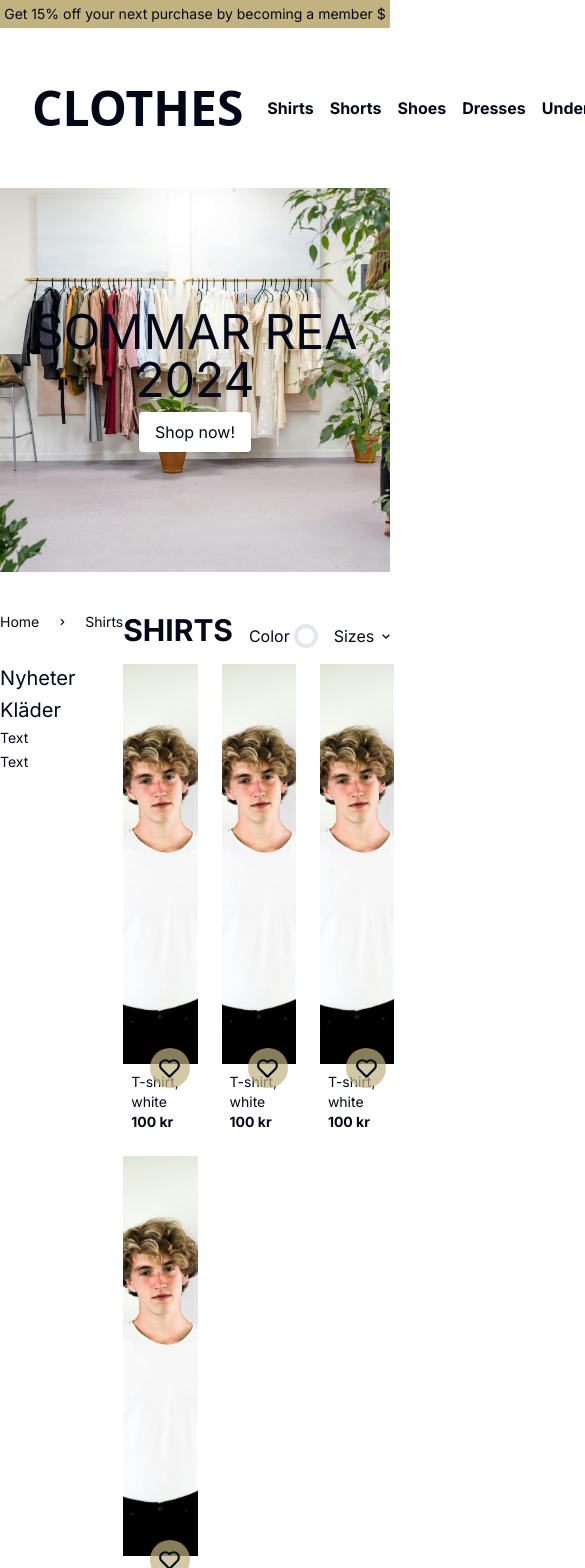
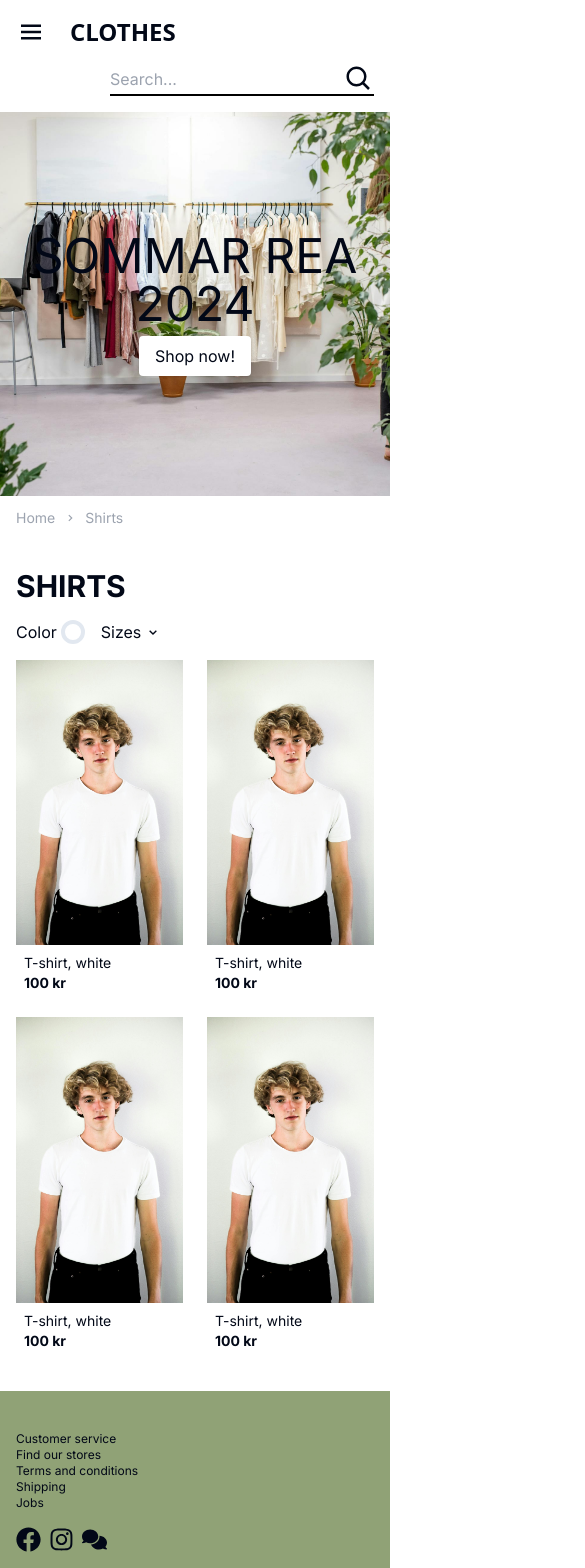
Before and after one commit to saraohman97/clothes_shop, a Next.js app: page /skirts in a window 390 px wide. Shown: the top 1568 px of the page, 585 px wide, since content can reach past the window. Built offline with nearby package versions, Linux system fonts and the light colour scheme.

Commit message:
Kind of responsive.

```diff
--- a/app/123/page.tsx
+++ b/app/123/page.tsx
@@ -42,13 +42,13 @@ const SinglePage = () => {
 
   return (
     <>
-      <div className="max-w-screen-xl mx-auto mb-10">
-        <div className="flex gap-4 items-center text-sm mb-8">
+      <div className="max-w-screen-xl mx-auto mb-10 px-4 overflow-hidden">
+        <div className="flex gap-2 md:gap-4 items-center text-sm mb-8 max-md:text-gray-400">
           Home <BiChevronRight /> Shirts <BiChevronRight /> T-shirt, white
         </div>
         {newsItem.map((item) => (
-          <div key={item.name} className="flex gap-10">
-            <div className="flex items-start gap-4 w-2/3">
+          <div key={item.name} className="flex max-md:flex-col md:gap-10">
+            <div className="flex items-start gap-4 md:w-2/3">
               <Image
                 src={`/clothes/${item.image}`}
                 alt=""
@@ -97,7 +97,7 @@ const SinglePage = () => {
                 </div>
               </div>
 
-              <div className="my-10">
+              <div className="my-10 w-full">
                 {/* <div>Product info</div> */}
 
                 <Accordion type="single" collapsible className="w-full">
@@ -130,7 +130,7 @@ const SinglePage = () => {
         <div className="mt-20">
           <h2 className="text-2xl font-bold mb-4">Andra produkter</h2>
 
-            <div className="grid grid-cols-4 gap-6 w-fit">
+          <div className="grid grid-cols-2 md:grid-cols-4 gap-6 w-fit">
             {/* item */}
             {otherItems.map((item) => (
               <Link href="/123" key={item.name} className="relative group">
@@ -139,12 +139,12 @@ const SinglePage = () => {
                   alt=""
                   width={1000}
                   height={1000}
-                    className="w-full h-[400px] object-cover cursor-pointer"
+                  className="w-full md:h-[400px] object-cover cursor-pointer"
                 />
                 <p className="text-sm mt-2 ml-2">{item.name}</p>
                 <p className=" text-sm font-bold ml-2">{item.price} kr</p>
 
-                  <div className="h-10 w-10 bg-[#C2B280]/70 rounded-full flex items-center justify-center absolute right-2 top-96 hover:bg-[#C2B280] cursor-pointer">
+                <div className="h-10 w-10 bg-[#C2B280]/70 rounded-full mdflex items-center justify-center hidden md:absolute right-2 top-96 hover:bg-[#C2B280] cursor-pointer">
                   <BiHeart size={25} />
                 </div>
                 <p className="absolute top-2 right-2 text-[#C2B280] uppercase invisible group-hover:visible cursor-pointer hover:underline transition-all duration-300">
--- a/app/globals.css
+++ b/app/globals.css
@@ -1,4 +1,4 @@
-@tailwind base;
+  @tailwind base;
   @tailwind components;
   @tailwind utilities;
 
--- a/app/page.tsx
+++ b/app/page.tsx
@@ -31,9 +31,9 @@ export default function Home() {
     <>
     <Hero />
       {/* showcase */}
-      <div className="max-w-screen-xl mx-auto my-10">
+      <div className="max-w-screen-xl mx-auto my-10 px-4">
         <h2 className="font-bold font-sans text-xl uppercase mb-4">Nyheter</h2>
-        <div className="grid grid-cols-4 gap-6">
+        <div className="grid grid-cols-2 md:grid-cols-4 gap-6">
           {/* item */}
           {newsItems.map((item) => (
             <div key={item.name} className="relative group">
@@ -42,12 +42,12 @@ export default function Home() {
                 alt=""
                 width={1000}
                 height={1000}
-                className="w-full h-[400px] object-cover cursor-pointer"
+                className="w-full md:h-[400px] object-cover cursor-pointer"
               />
               <p className="text-sm mt-2 ml-2">{item.name}</p>
               <p className=" text-sm font-bold ml-2">{item.price} kr</p>
 
-              <div className="h-10 w-10 bg-[#C2B280]/70 rounded-full flex items-center justify-center absolute right-2 top-96 hover:bg-[#C2B280] cursor-pointer">
+              <div className="h-10 w-10 bg-[#C2B280]/70 rounded-full md:flex items-center justify-center hidden md:absolute right-2 top-96 hover:bg-[#C2B280] cursor-pointer">
                 <BiHeart size={25} />
               </div>
               <p className="absolute top-2 right-2 text-[#C2B280] uppercase invisible group-hover:visible cursor-pointer hover:underline transition-all duration-300">
@@ -59,16 +59,16 @@ export default function Home() {
       </div>
 
       {/* showcase */}
-      <div className="max-w-screen-xl mx-auto">
+      <div className="max-w-screen-xl mx-auto px-4">
         <Image
           src="/showcase.jpg"
           alt=""
           width={1000}
           height={1000}
-          className="w-full h-96 object-cover object-top mb-10"
+          className="w-full h-96 object-cover object-top mb-4 md:mb-10"
         />
 
-        <div className="grid grid-cols-3 gap-10 mb-10">
+        <div className="grid grid-cols-3 gap-4 md:gap-10 mb-10">
           <Image
             src="/showcase2.jpg"
             alt=""
--- a/app/skirts/page.tsx
+++ b/app/skirts/page.tsx
@@ -31,10 +31,13 @@ const ShirtsPage = () => {
     <>
       <Hero />
 
-      <div className="max-w-screen-xl mx-auto">
+      <div className="max-w-screen-xl mx-auto relative px-4">
+        <div className="flex md:hidden gap-2 items-center text-sm mt-3 text-gray-400">
+          Home <BiChevronRight /> Shirts
+        </div>
         <div className="flex my-10">
           {/* sidebar */}
-          <div className="w-96 space-y-1">
+          <div className="w-96 space-y-1 max-md:hidden">
             <div className="flex gap-4 items-center text-sm mb-8">
               Home <BiChevronRight /> Shirts
             </div>
@@ -46,8 +49,9 @@ const ShirtsPage = () => {
 
           {/* main */}
           <div className="w-fit">
-            <div className="flex items-end gap-4 mb-4">
+            <div className="flex max-md:flex-col md:items-end gap-4 mb-4">
               <h1 className="text-3xl font-bold uppercase">Shirts</h1>
+              <div className="flex items-end gap-4">
                 <div className="flex items-center gap-1">
                   Color
                   <div className="h-6 w-6 bg-transparent rounded-full border-4" />
@@ -56,7 +60,8 @@ const ShirtsPage = () => {
                   Sizes <BiChevronDown />
                 </div>
               </div>
-            <div className="grid grid-cols-3 gap-6 w-fit">
+            </div>
+            <div className="grid grid-cols-2 md:grid-cols-3 gap-6 w-fit">
               {/* item */}
               {newsItems.map((item) => (
                 <Link href="/123" key={item.name} className="relative group">
@@ -65,12 +70,12 @@ const ShirtsPage = () => {
                     alt=""
                     width={1000}
                     height={1000}
-                    className="w-full h-[400px] object-cover cursor-pointer"
+                    className="w-full md:h-[400px] object-cover cursor-pointer"
                   />
                   <p className="text-sm mt-2 ml-2">{item.name}</p>
                   <p className=" text-sm font-bold ml-2">{item.price} kr</p>
 
-                  <div className="h-10 w-10 bg-[#C2B280]/70 rounded-full flex items-center justify-center absolute right-2 top-96 hover:bg-[#C2B280] cursor-pointer">
+                  <div className="h-10 w-10 bg-[#C2B280]/70 rounded-full md:flex items-center justify-center hidden md:absolute right-2 top-96 hover:bg-[#C2B280] cursor-pointer">
                     <BiHeart size={25} />
                   </div>
                   <p className="absolute top-2 right-2 text-[#C2B280] uppercase invisible group-hover:visible cursor-pointer hover:underline transition-all duration-300">
--- a/components/footer.tsx
+++ b/components/footer.tsx
@@ -4,7 +4,7 @@ import { FaComments } from "react-icons/fa6";
 const Footer = () => {
     return (
         <div className="bg-[#90A276] text-xs">
-        <div className="max-w-screen-lg mx-auto py-10 grid grid-cols-3">
+        <div className="max-w-screen-lg mx-auto px-4 py-10 grid md:grid-cols-3 gap-10">
           <div>
             <p className="hover:underline cursor-pointer w-fit">
               Customer service
@@ -36,7 +36,7 @@ const Footer = () => {
           <div className="flex h-fit items-bottom">
             <input
               type="text"
-              className="border-b-2 border-black bg-transparent placeholder:text-black"
+              className="border-b-2 border-black bg-transparent placeholder:text-black w-full"
               placeholder="Email address..."
             />
             <button className="border-b-2 border-black font-bold uppercase text-xl">
--- a/components/navbar.tsx
+++ b/components/navbar.tsx
@@ -1,23 +1,32 @@
-import Image from "next/image";
 import Link from "next/link";
-import { BiHeart, BiLogIn, BiSearch, BiShoppingBag } from "react-icons/bi";
+import {
+  BiHeart,
+  BiLogIn,
+  BiMenu,
+  BiSearch,
+  BiShoppingBag,
+} from "react-icons/bi";
 
 const Navbar = () => {
   return (
     <>
       {/* top navbar */}
-      <div className="bg-[#C2B280] w-full p-1 text-center text-sm">
+      <div className="bg-[#C2B280] w-full p-1 text-center text-sm max-md:hidden">
         Get 15% off your next purchase by becoming a member $
       </div>
 
       {/* navbar  */}
       <div>
-        <div className="flex justify-between gap-4 p-8">
+        <div className="flex max-md:flex-col justify-between gap-4 p-4 md:p-8">
           <div className="flex items-center gap-6">
-            <Link href="/" className="text-5xl font-sans font-bold uppercase">
+            <BiMenu size={30} className="md:hidden" />
+            <Link
+              href="/"
+              className="text-2xl md:text-5xl font-sans font-bold uppercase"
+            >
               Clothes
             </Link>
-            <div className="flex gap-4 font-bold">
+            <div className="hidden md:flex gap-4 font-bold">
               <div>Shirts</div>
               <div>Shorts</div>
               <div>Shoes</div>
@@ -27,7 +36,7 @@ const Navbar = () => {
           </div>
 
           <div className="flex flex-col items-end gap-6">
-            <div className="flex items-center gap-4">
+            <div className="hidden md:flex items-center gap-4">
               <div className="h-10 w-10 bg-[#C2B280] rounded-full flex items-center justify-center">
                 <BiHeart size={25} />
               </div>
@@ -42,7 +51,7 @@ const Navbar = () => {
             <div className="flex items-bottom">
               <input
                 type="text"
-                className="border-b-2 border-black"
+                className="border-b-2 border-black w-full"
                 placeholder="Search..."
               />
               <button className="border-b-2 border-black">
```
Lines whose indentation alone changed are shown as unchanged.
